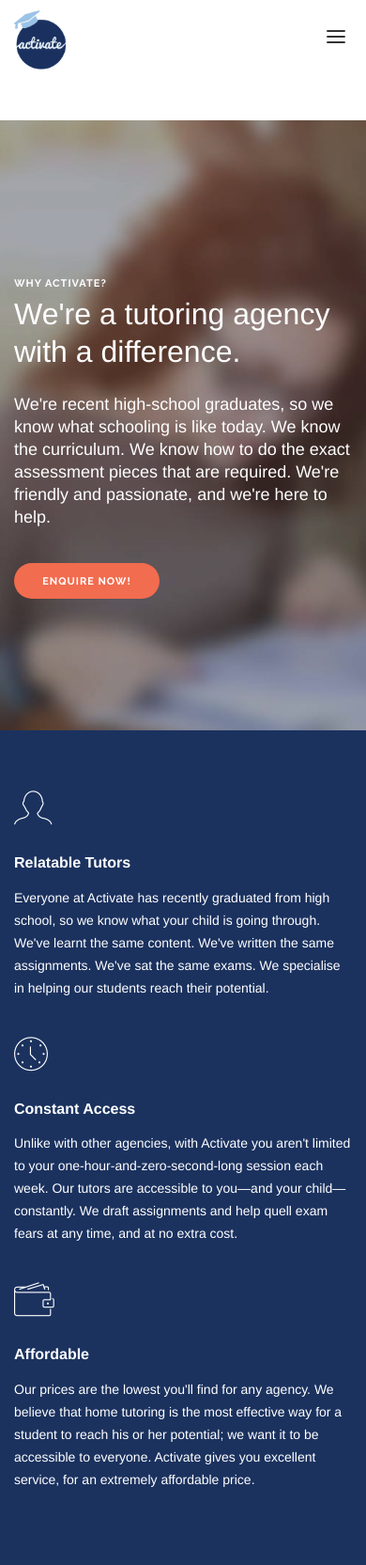
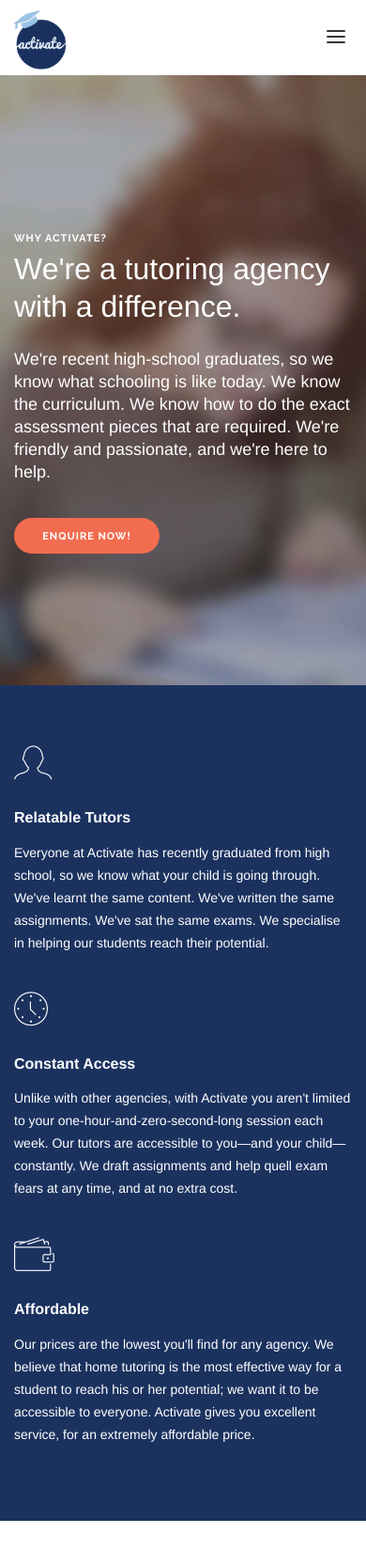
Before and after one commit to IsaacN/activate-edu, a PHP site: page / in a window 390 px wide. Shown: the top 1665 px of the page at 94% size. Run offline with PHP 8.4, Linux system fonts and the light colour scheme.

Commit message:
Layout Fixes

```diff
--- a/css/custom.css
+++ b/css/custom.css
@@ -21,6 +21,10 @@
 	color: #fff;
 }
 
+.nav-container{
+	max-height: 125px;
+}
+
 #navEnquire:hover{
 	color:#fff;
 }
@@ -32,7 +36,7 @@
 
 @media all and (max-width: 767px) {
 	img.logo .logo-dark{
-		margin-top: -20px !important;
+		margin-top: -10px !important;
 		padding-top: 10px;
 	}
 	#navEnquire{
--- a/includes/header.php
+++ b/includes/header.php
@@ -12,7 +12,6 @@
         <meta http-equiv="X-UA-Compatible" content="IE=edge">
         <meta property="og:url" content="http://activateeducation.com.au/" />
         <meta property="og:image" content="http://activateeducation.com.au/img/og-img.png" />
-        meta property="og:title"              content="When Great Minds Don’t Think Alike" />
 		<meta property="og:title" content="Activate Education" />
 		<meta property="og:description" content="We&#039;re a tutoring agency with a difference. We&#039;re recent high-school graduates, so we know what it's like. We know the curriculum. We know how to do the exact assessment pieces required. We&#039;re friendly and passionate, and we&#039;re here to help." />
 		<link rel="shortcut icon" type="image/png" href="http://dev.activateeducation.com.au/img/favicon.png"/>
@@ -38,8 +37,8 @@
 
           ga('create', 'UA-73602339-1', 'auto');
           ga('send', 'pageview');
+        </script>
 
-</script>
     </head>
     <?php
         $homeLink="'/'";
```
Lines whose indentation alone changed are shown as unchanged.
